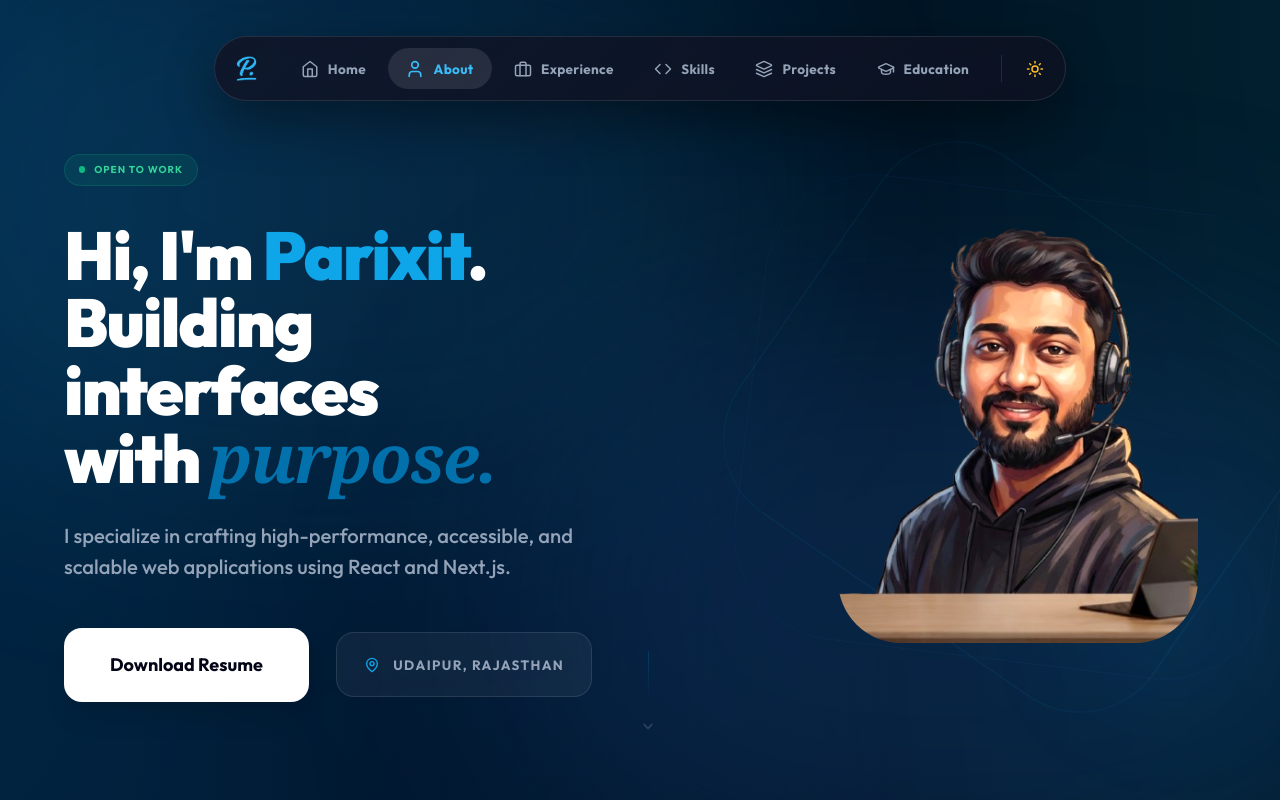
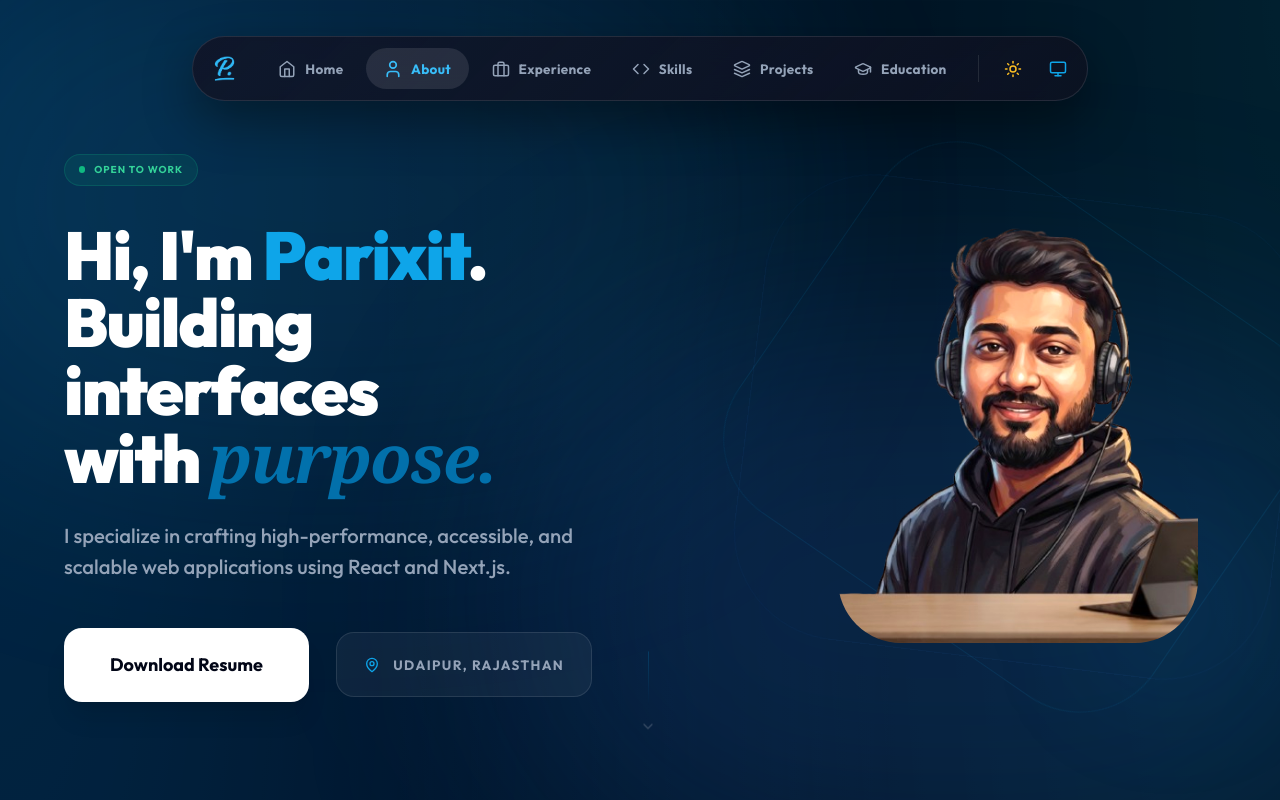
Before and after one commit to parixitsoni/portfolio, a Next.js app: page / in a window 1280 px wide. Shown: the top 800 px of the page. Built offline with nearby package versions, Linux system fonts and the light colour scheme.

Commit message:
feat: add local workspace theme switcher and git checkout API to main branch

```diff
--- /dev/null
+++ b/src/app/api/git-checkout/route.js
@@ -0,0 +1,22 @@
+import { NextResponse } from "next/server";
+import { exec } from "child_process";
+
+export async function GET(request) {
+  const { searchParams } = new URL(request.url);
+  const branch = searchParams.get("branch");
+
+  if (!branch || !["main", "theme-interactive-network"].includes(branch)) {
+    return NextResponse.json({ error: "Invalid branch name" }, { status: 400 });
+  }
+
+  return new Promise((resolve) => {
+    exec(`git checkout ${branch}`, (error, stdout, stderr) => {
+      if (error) {
+        console.error(`Git checkout execution error: ${error.message}`);
+        resolve(NextResponse.json({ error: error.message, stderr }, { status: 500 }));
+        return;
+      }
+      resolve(NextResponse.json({ success: true, stdout, stderr }));
+    });
+  });
+}
--- a/src/components/Navbar/DesktopNav.jsx
+++ b/src/components/Navbar/DesktopNav.jsx
@@ -1,8 +1,9 @@
 import React from "react";
-import { Sun, Moon } from "lucide-react";
+import { Sun, Moon, Monitor } from "lucide-react";
 import { NAV_LINKS } from "./constants";
 import { getAssetPath } from "../../utils/paths";
 import { useTheme } from "../../hooks/useTheme";
+import { handleThemeRedirect } from "../../constants/theme-config";
 
 const handleNavClick = (e, href) => {
   if (href.includes("#")) {
@@ -57,6 +58,14 @@ export const DesktopNav = ({ activeSection, scrolled }) => {
         >
           {theme === "dark" ? <Sun size={18} className="text-amber-400" /> : <Moon size={18} className="text-slate-600" />}
         </button>
+        <button
+          onClick={() => handleThemeRedirect("workspace")}
+          aria-label="Toggle workspace theme"
+          title="Switch to Workspace Theme"
+          className="p-2.5 rounded-full text-sky-500 hover:text-sky-600 hover:bg-slate-100 dark:hover:bg-white/10 transition-all flex items-center justify-center cursor-pointer"
+        >
+          <Monitor size={18} />
+        </button>
       </nav>
     </div>
   );
--- a/src/components/Navbar/MobileNav.jsx
+++ b/src/components/Navbar/MobileNav.jsx
@@ -1,8 +1,9 @@
 import React from "react";
 import Link from "next/link";
-import { Moon, Sun, Download } from "lucide-react";
+import { Moon, Sun, Download, Monitor } from "lucide-react";
 import { NAV_LINKS } from "./constants";
 import { getAssetPath } from "../../utils/paths";
+import { handleThemeRedirect } from "../../constants/theme-config";
 
 const getShortLabel = (id) => {
   switch (id) {
@@ -42,6 +43,15 @@ export const MobileNav = ({ activeSection, theme, toggleTheme }) => (
         <span className="text-[7px] font-black uppercase tracking-[0.12em] mt-1">Theme</span>
       </button>
 
+      <button
+        onClick={() => handleThemeRedirect("workspace")}
+        aria-label="Toggle workspace theme"
+        className="flex flex-col items-center justify-center p-2 rounded-2xl transition-all flex-shrink-0 min-w-[42px] text-sky-500 hover:text-sky-600 cursor-pointer"
+      >
+        <Monitor size={16} />
+        <span className="text-[7px] font-black uppercase tracking-[0.12em] mt-1">Workspace</span>
+      </button>
+
       <a
         href={getAssetPath("/Parixit_Soni_Resume.pdf")}
         download="Parixit_Soni_Resume.pdf"
--- a/src/constants/theme-config.js
+++ b/src/constants/theme-config.js
@@ -3,3 +3,42 @@ export const THEME_CONFIG = {
   mainThemeUrl: "https://parixit.vercel.app",
   theme1Url: "https://portfolio-git-theme-interactive-network-parixitsoni.vercel.app"
 };
+
+export const getThemeRedirectUrl = (targetTheme) => {
+  if (typeof window === "undefined") return "";
+
+  const isLocal = window.location.hostname === "localhost" || window.location.hostname === "127.0.0.1";
+
+  if (isLocal) {
+    return window.location.origin;
+  }
+
+  return targetTheme === "classic"
+    ? THEME_CONFIG.mainThemeUrl
+    : THEME_CONFIG.theme1Url;
+};
+
+export const handleThemeRedirect = async (targetTheme) => {
+  if (typeof window === "undefined") return;
+
+  const isLocal = window.location.hostname === "localhost" || window.location.hostname === "127.0.0.1";
+  if (isLocal) {
+    try {
+      const branch = targetTheme === "classic" ? "main" : "theme-interactive-network";
+      const res = await fetch(`/api/git-checkout?branch=${branch}`);
+      if (res.ok) {
+        setTimeout(() => {
+          window.location.reload();
+        }, 150);
+        return;
+      }
+    } catch (e) {
+      console.error("Failed to checkout branch:", e);
+    }
+    window.location.reload();
+  } else {
+    window.location.href = targetTheme === "classic"
+      ? THEME_CONFIG.mainThemeUrl
+      : THEME_CONFIG.theme1Url;
+  }
+};
```
